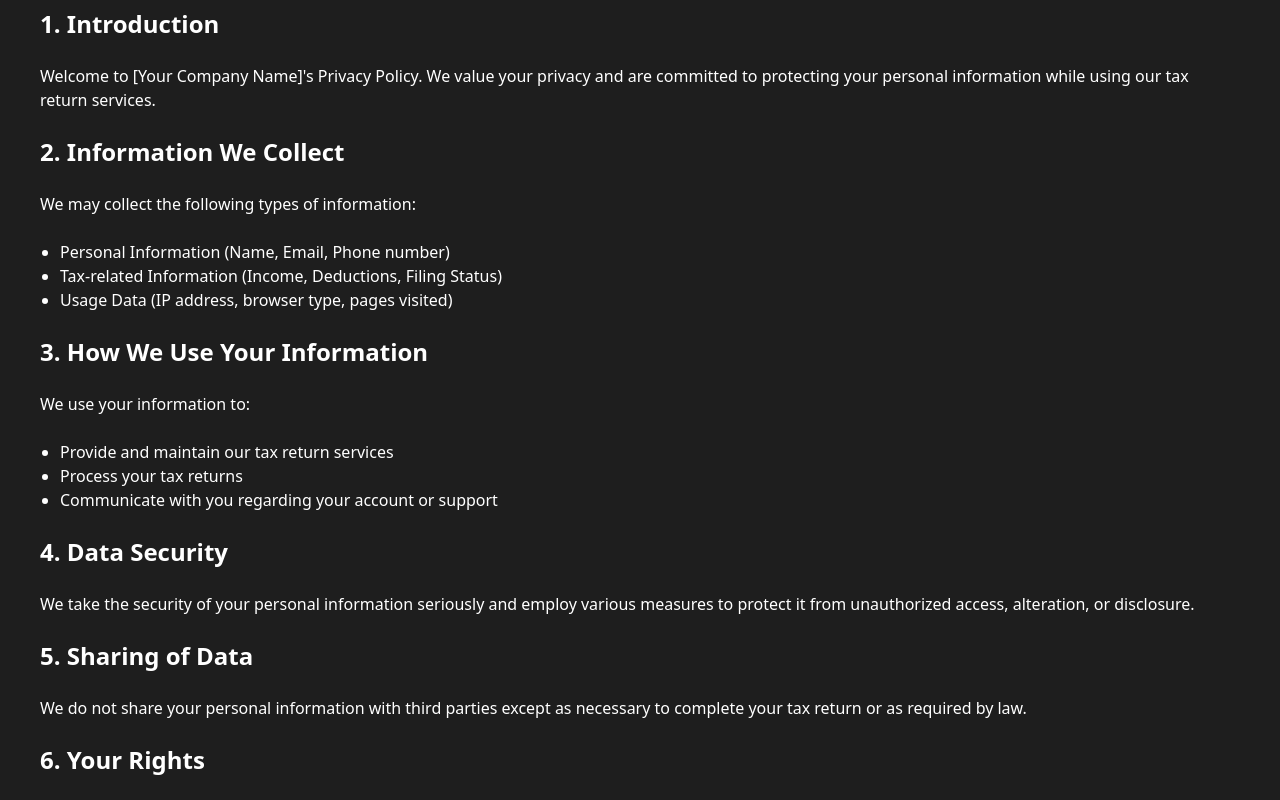
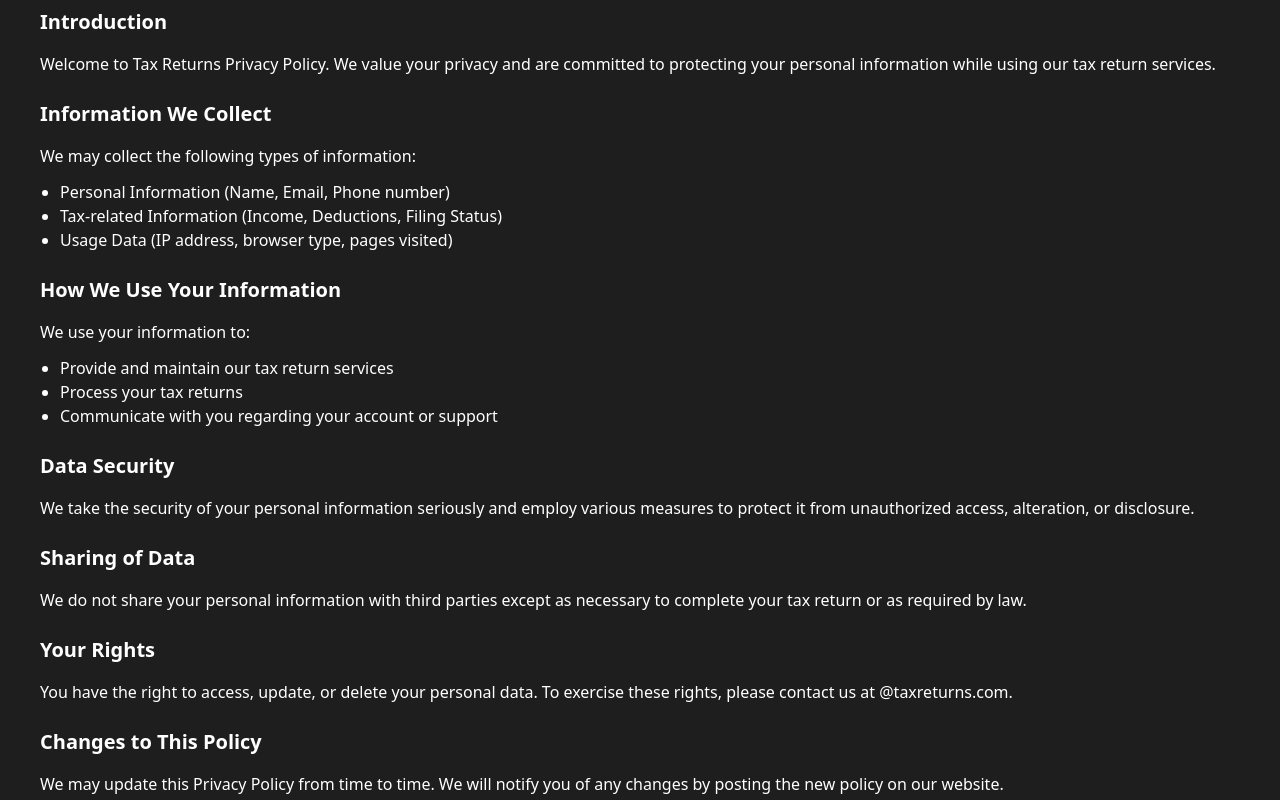
Before and after one commit to Trayshmhirk/tax-return-landing-page, a React (Vite) app: page /privacy in a window 1280 px wide. Shown: the part 460-1260 px from the top of the page. Built offline with nearby package versions, Linux system fonts and the light colour scheme.

Commit message:
minor changes to privacy ui

```diff
--- a/src/pages/resources/Privacy.tsx
+++ b/src/pages/resources/Privacy.tsx
@@ -22,70 +22,107 @@ const Privacy = () => {
             </div>
          </section>
 
-         <section className="flex flex-col items-center gap-10 md:gap-14 py-8 pb-10 md:py-16 px-5 sm:px-8 lg:px-10">
+         <section className="flex flex-col items-center py-8 pb-10 md:py-16 px-5 sm:px-8 lg:px-10">
             <div className="container flex flex-col gap-6">
-               <h2 className="text-2xl font-bold">1. Introduction</h2>
+               <div className="flex flex-col gap-4">
+                  <h2 className="text-lg md:text-xl font-bold">Introduction</h2>
+
                   <p>
-                  Welcome to [Your Company Name]'s Privacy Policy. We value your
+                     Welcome to Tax Returns Privacy Policy. We value your
                      privacy and are committed to protecting your personal
                      information while using our tax return services.
                   </p>
+               </div>
 
-               <h2 className="text-2xl font-bold">2. Information We Collect</h2>
+               <div className="flex flex-col gap-4">
+                  <h2 className="text-lg md:text-xl font-bold">
+                     Information We Collect
+                  </h2>
+
+                  <div className="flex flex-col gap-3">
                      <p>We may collect the following types of information:</p>
                      <ul className="list-disc pl-5">
-                  <li>Personal Information (Name, Email, Phone number)</li>
                         <li>
-                     Tax-related Information (Income, Deductions, Filing Status)
+                           Personal Information (Name, Email, Phone number)
                         </li>
-                  <li>Usage Data (IP address, browser type, pages visited)</li>
+                        <li>
+                           Tax-related Information (Income, Deductions, Filing
+                           Status)
+                        </li>
+                        <li>
+                           Usage Data (IP address, browser type, pages visited)
+                        </li>
                      </ul>
+                  </div>
+               </div>
 
-               <h2 className="text-2xl font-bold">
-                  3. How We Use Your Information
+               <div className="flex flex-col gap-4">
+                  <h2 className="text-lg md:text-xl font-bold">
+                     How We Use Your Information
                   </h2>
+
+                  <div className="flex flex-col gap-3">
                      <p>We use your information to:</p>
                      <ul className="list-disc pl-5">
                         <li>Provide and maintain our tax return services</li>
                         <li>Process your tax returns</li>
                         <li>
-                     Communicate with you regarding your account or support
+                           Communicate with you regarding your account or
+                           support
                         </li>
                      </ul>
+                  </div>
+               </div>
 
-               <h2 className="text-2xl font-bold">4. Data Security</h2>
+               <div className="flex flex-col gap-4">
+                  <h2 className="text-lg md:text-xl font-bold">
+                     Data Security
+                  </h2>
                   <p>
                      We take the security of your personal information seriously
                      and employ various measures to protect it from unauthorized
                      access, alteration, or disclosure.
                   </p>
+               </div>
 
-               <h2 className="text-2xl font-bold">5. Sharing of Data</h2>
+               <div className="flex flex-col gap-4">
+                  <h2 className="text-lg md:text-xl font-bold">
+                     Sharing of Data
+                  </h2>
                   <p>
-                  We do not share your personal information with third parties
-                  except as necessary to complete your tax return or as required
-                  by law.
+                     We do not share your personal information with third
+                     parties except as necessary to complete your tax return or
+                     as required by law.
                   </p>
+               </div>
 
-               <h2 className="text-2xl font-bold">6. Your Rights</h2>
+               <div className="flex flex-col gap-4">
+                  <h2 className="text-lg md:text-xl font-bold">Your Rights</h2>
                   <p>
-                  You have the right to access, update, or delete your personal
-                  data. To exercise these rights, please contact us at [Your
-                  Contact Information].
+                     You have the right to access, update, or delete your
+                     personal data. To exercise these rights, please contact us
+                     at @taxreturns.com.
                   </p>
+               </div>
 
-               <h2 className="text-2xl font-bold">7. Changes to This Policy</h2>
+               <div className="flex flex-col gap-4">
+                  <h2 className="text-lg md:text-xl font-bold">
+                     Changes to This Policy
+                  </h2>
                   <p>
-                  We may update this Privacy Policy from time to time. We will
-                  notify you of any changes by posting the new policy on our
-                  website.
+                     We may update this Privacy Policy from time to time. We
+                     will notify you of any changes by posting the new policy on
+                     our website.
                   </p>
+               </div>
 
-               <h2 className="text-2xl font-bold">8. Contact Us</h2>
+               <div className="flex flex-col gap-4">
+                  <h2 className="text-lg md:text-xl font-bold">Contact Us</h2>
                   <p>
                      If you have any questions about this Privacy Policy, please
-                  contact us at [Your Contact Information].
+                     contact us at @taxreturns.com.
                   </p>
+               </div>
             </div>
          </section>
       </main>
```
Lines whose indentation alone changed are shown as unchanged.
